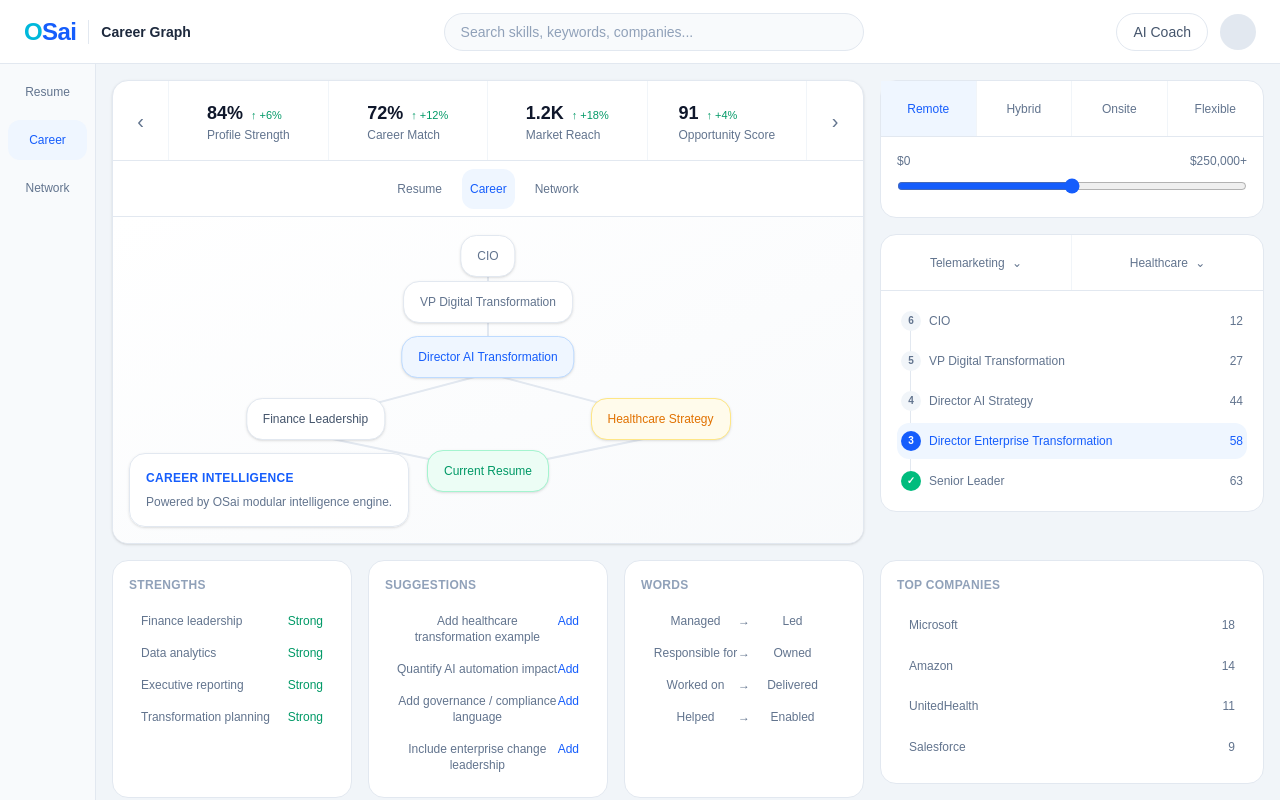
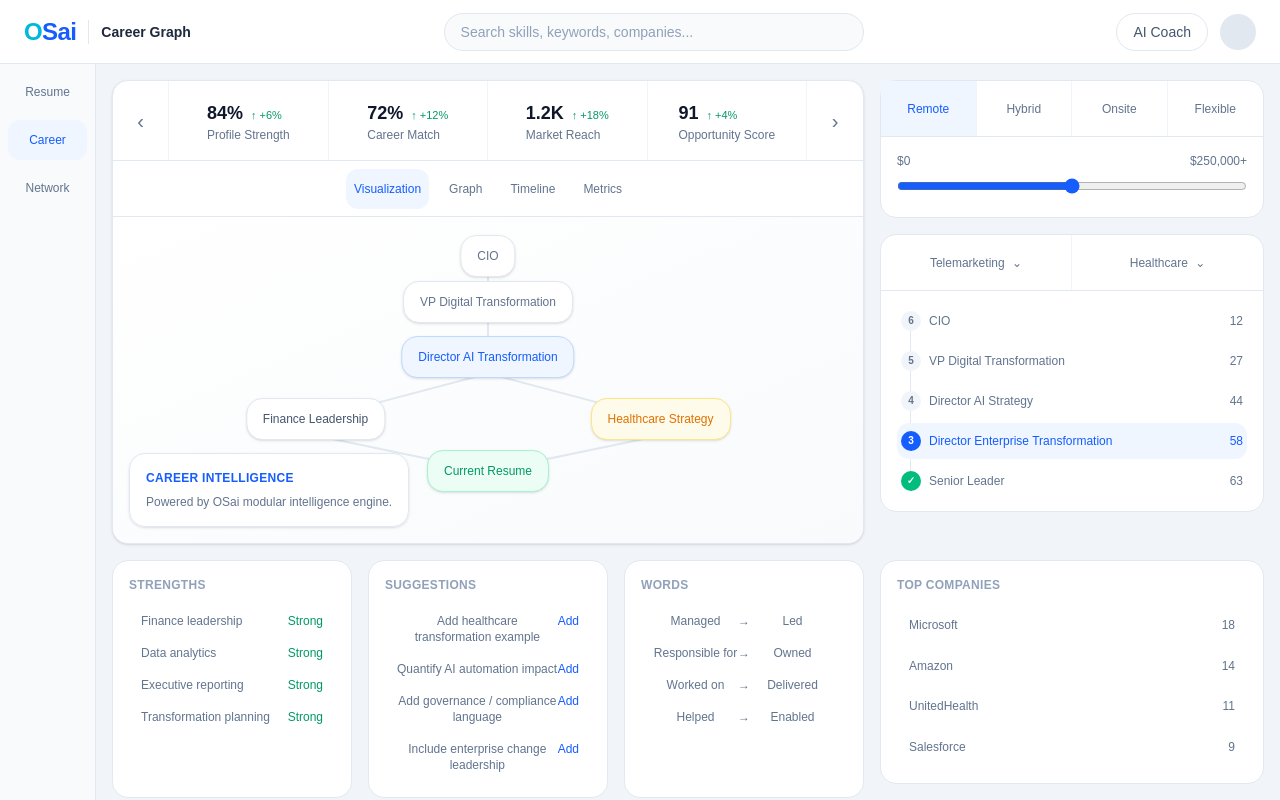
Before and after one commit to OrbitSystemsAi/career-pivot, a Next.js app: page / in a window 1280 px wide. Built offline with nearby package versions, Linux system fonts and the light colour scheme.

Commit message:
Convert workspace controls to view selector

```diff
--- a/core/shell/panels/D3WorkspaceControlsPanel.tsx
+++ b/core/shell/panels/D3WorkspaceControlsPanel.tsx
@@ -1,42 +1,29 @@
 "use client";
 
-import { useActiveModule } from "@/core/state/ActiveModuleProvider";
+import { useState } from "react";
 
-const views = [
-  {
-    label: "Resume",
-    module: "resume",
-  },
-  {
-    label: "Career",
-    module: "career",
-  },
-  {
-    label: "Network",
-    module: "network",
-  },
-];
+const viewTypes = ["Visualization", "Graph", "Timeline", "Metrics"];
 
 export default function D3WorkspaceControlsPanel() {
-  const { activeModule, setActiveModule } = useActiveModule();
+  const [activeView, setActiveView] = useState("Visualization");
 
   return (
     <div className="relative flex h-14 items-center justify-center border-b border-slate-200">
       <div className="flex gap-3">
-        {views.map((view) => {
-          const selected = activeModule === view.module;
+        {viewTypes.map((view) => {
+          const selected = activeView === view;
 
           return (
             <button
-              key={view.module}
-              onClick={() => setActiveModule(view.module)}
+              key={view}
+              onClick={() => setActiveView(view)}
               className={`rounded-xl px-2 py-3 text-xs font-medium transition ${
                 selected
                   ? "bg-blue-50 text-blue-600"
                   : "text-slate-500 hover:bg-blue-50 hover:text-blue-600"
               }`}
             >
-              {view.label}
+              {view}
             </button>
           );
         })}
```
